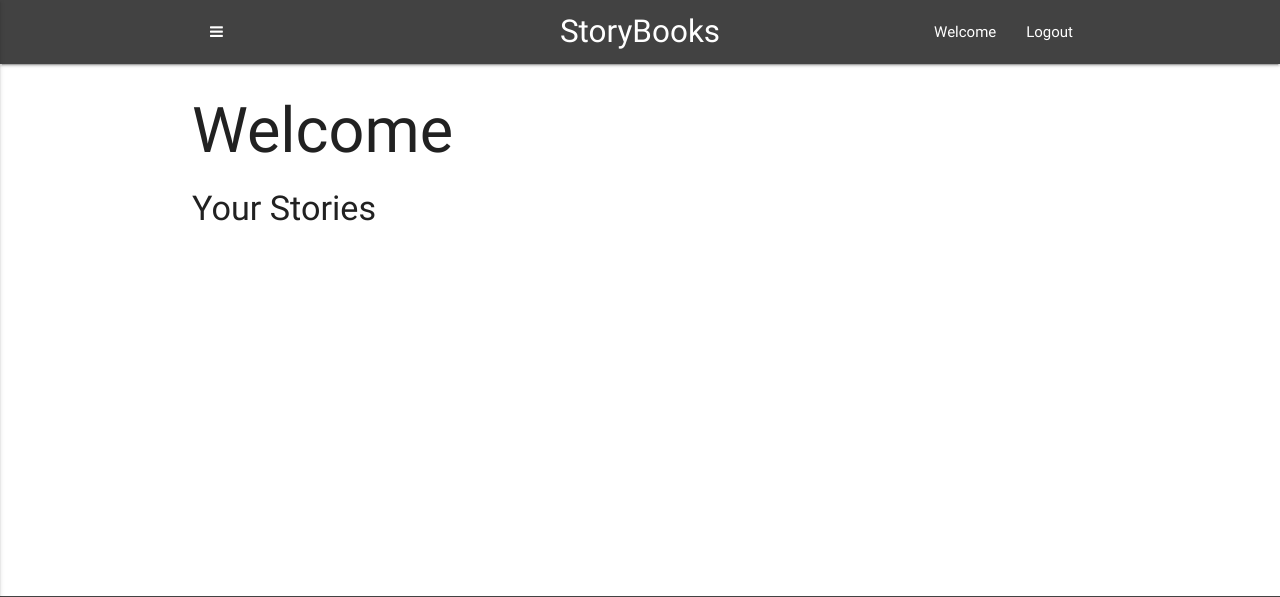
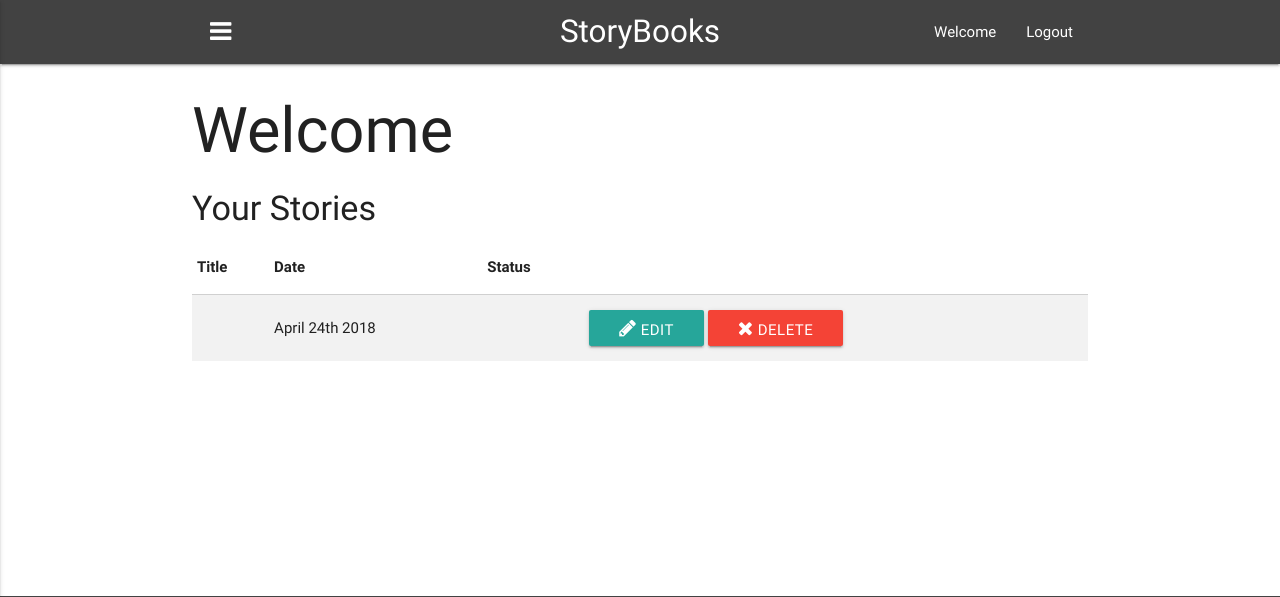
Before and after one commit to CodeSlaughter/SlaughterStoryBooks, a Node server app: page /dashboard in a window 1280 px wide. Shown: the top 597 px of the page. Run offline with Node 20, Linux system fonts and the light colour scheme; a user stored in the database is signed in; tables that the repository leaves empty hold one stand-in row (values such as "Sample post"); some libraries are stand-ins or nearby versions.

Commit message:
dashboard done

```diff
--- a/public/css/style.css
+++ b/public/css/style.css
@@ -7,3 +7,19 @@ body {
   main {
     flex: 1 0 auto;
   }
+
+  .nav-wrapper .fa-bars{
+    font-size: 25px;
+  }
+
+  .story-text{
+    height: 120px;
+  }
+
+  .dash-status{
+    text-transform: capitalize;
+  }
+
+  #delete-form{
+    display: inline
+  }
--- a/routes/index.js
+++ b/routes/index.js
@@ -1,5 +1,7 @@
 const express = require('express');
 const router = express.Router();
+const mongoose = require('mongoose');
+const story =  mongoose.model('stories');
 const {ensureAuthenticated, ensureGuest} = require('../helpers/auth');
 
 router.get('/', ensureGuest, (req, res) => {
@@ -8,8 +10,14 @@ router.get('/', ensureGuest, (req, res) => {
 })
 
 router.get('/dashboard', ensureAuthenticated, (req, res) => {
-    res.render('index/dashboard')
-})
+    story.find({
+        user: req.user.id
+    })
+    .then((stories) => {
+        res.render('index/dashboard', {stories: stories})
+    })
+    .catch(err => console.log(err))
+});
 
 router.get('/about', (req, res) => {
     res.render('index/about')
--- a/views/index/dashboard.handlebars
+++ b/views/index/dashboard.handlebars
@@ -1,2 +1,31 @@
 <h1>Welcome {{user.firstname}}</h1>
 <h4>Your Stories</h4>
+{{#if stories}}
+<table class="striped">
+    <thead>
+        <tr>
+            <th>Title</th>
+            <th>Date</th>
+            <th>Status</th>
+            <th></th>
+        </tr>
+    </thead>
+    <tbody>
+        {{#each stories}}
+        <tr>
+            <td><a href="/stories/show/{{id}}">{{title}}</a></td>
+            <td>{{formatDate date 'MMMM Do YYYY'}}</td>
+            <td><span class="dash-status">{{status}}</span></td>
+            <td>
+                <a class="btn left-align" href="/stories/edit/{{id}}"><i class="fa fa-pencil"></i> Edit</a>
+                <form action="/stories/{{id}}" method="post" id="delete-form">
+                    <button type="submit" class="btn red"><i class="fa fa-remove"></i> Delete</button>
+                </form>
+            </td>
+        </tr>
+        {{/each}}
+    </tbody>
+</table>
+{{else}}
+<p>You have not created any stories yet.</p>
+{{/if}}
```
